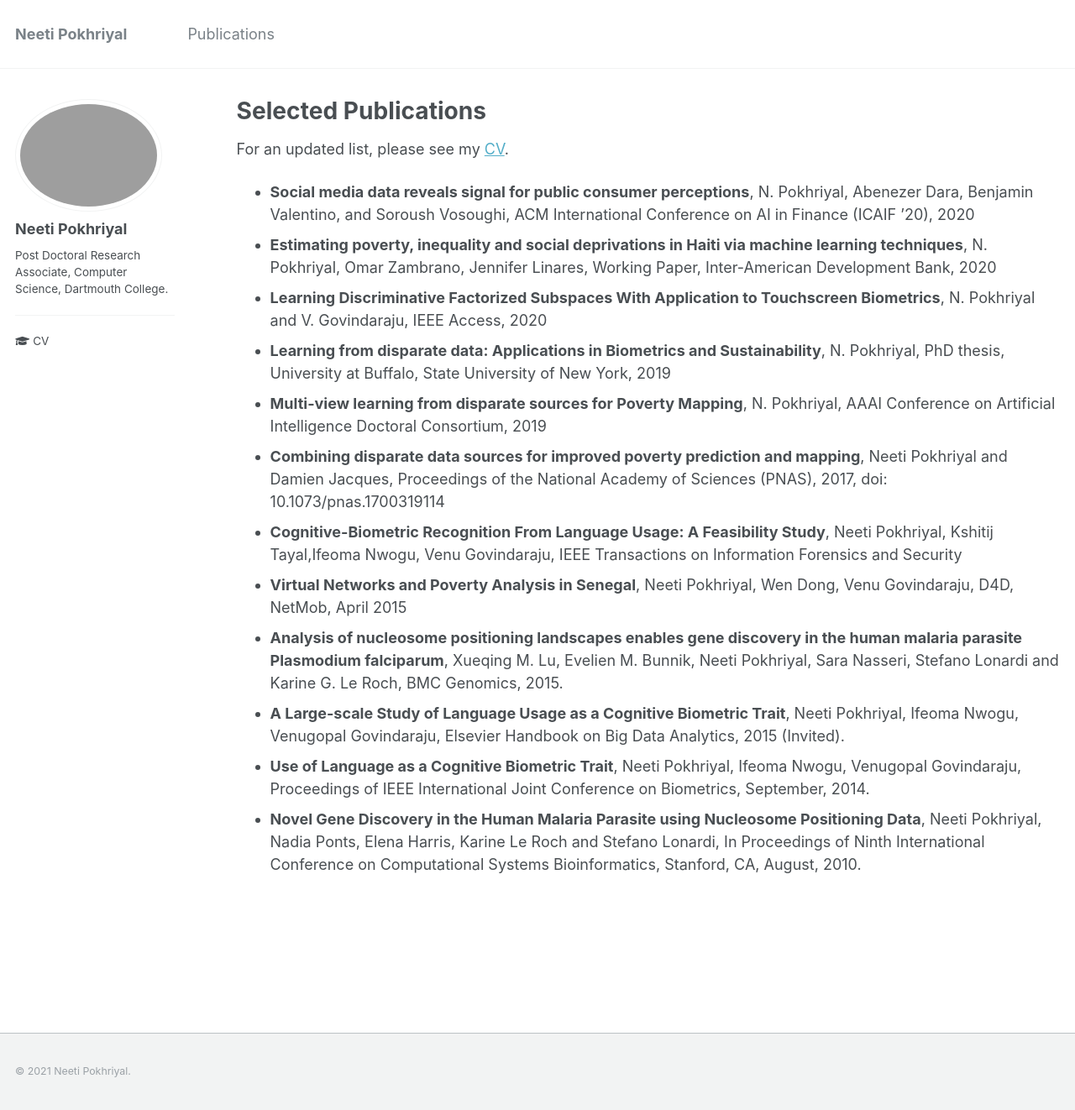
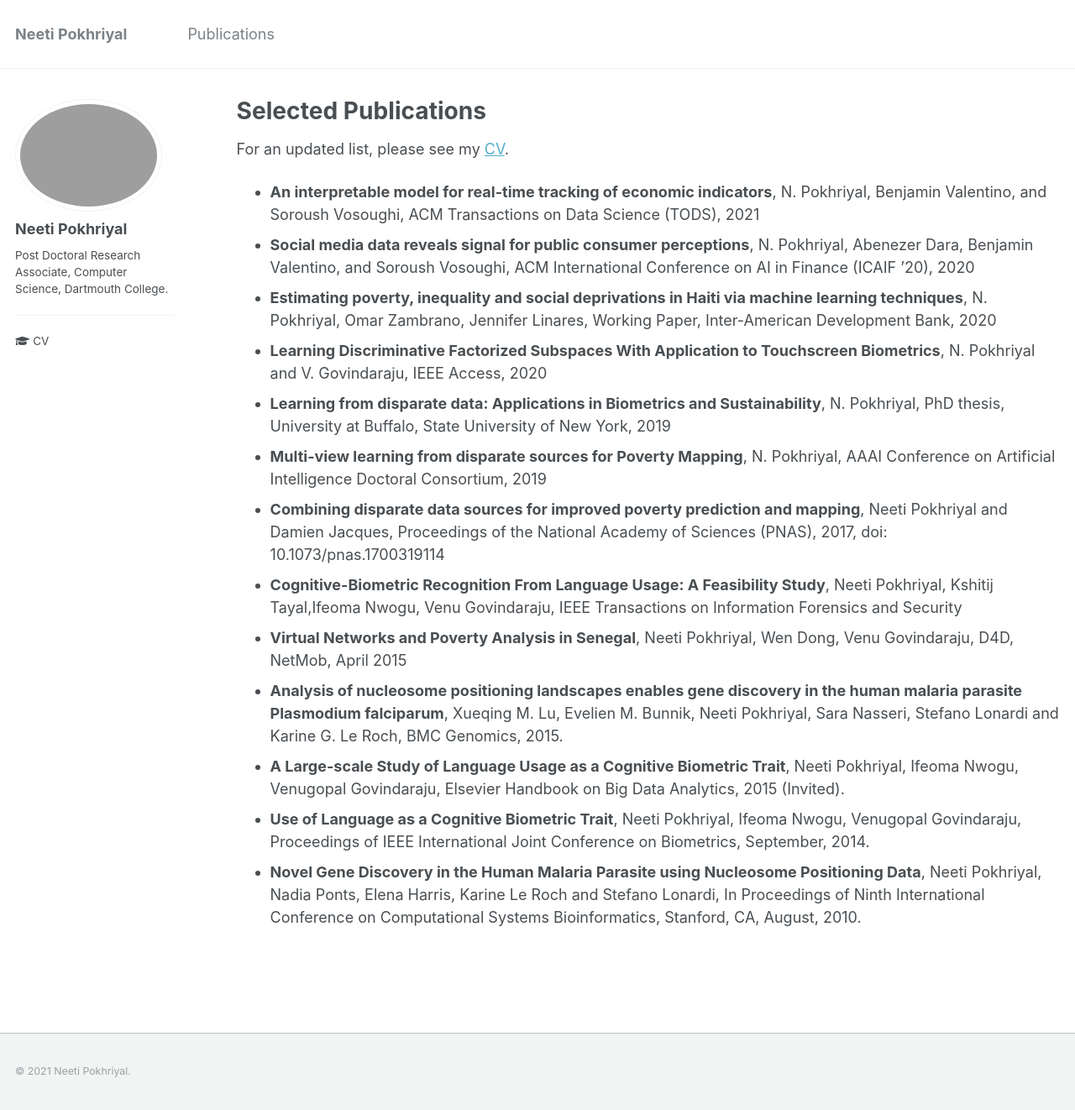
Before and after one commit to neetip/neetip.github.io, a Jekyll site: the page built from _pages/publications.md, in a window 1280 px wide and 1322 px high. Shown: the whole window at 84% size. Built offline with Jekyll 4.4.1, drawn with Linux system fonts in a browser that asks for light colours.

Commit message:
updating new paper

```diff
--- a/_pages/publications.md
+++ b/_pages/publications.md
@@ -10,8 +10,9 @@ author_profile: true
 {% endif %}
 
 {% include base_path %}
-For an updated list, please see my <a href="https://neetip.github.io/assets/statements/Pokhriyal_CV.pdf">CV</a>.
+For an updated list, please see my <a href="https://neetip.github.io/assets/docs/Pokhriyal_CV.pdf">CV</a>.
 <ul>
+      <li><b>An interpretable model for real-time tracking of economic indicators</b>, N. Pokhriyal, Benjamin Valentino, and Soroush Vosoughi, ACM Transactions on Data Science (TODS), 2021</li>
       <li><b>Social media data reveals signal for public consumer perceptions</b>, N. Pokhriyal, Abenezer Dara, Benjamin Valentino, and Soroush Vosoughi, ACM International Conference on AI in Finance (ICAIF ’20), 2020</li>
 <li><b>Estimating poverty, inequality and social deprivations in Haiti via machine learning techniques</b>, N. Pokhriyal, Omar Zambrano, Jennifer Linares, Working Paper, Inter-American Development Bank, 2020</li>
 <li><b>Learning Discriminative Factorized Subspaces With Application to Touchscreen Biometrics</b>, N. Pokhriyal and V. Govindaraju, IEEE Access, 2020</li>
```
Also changed, not shown: 1 other file.
